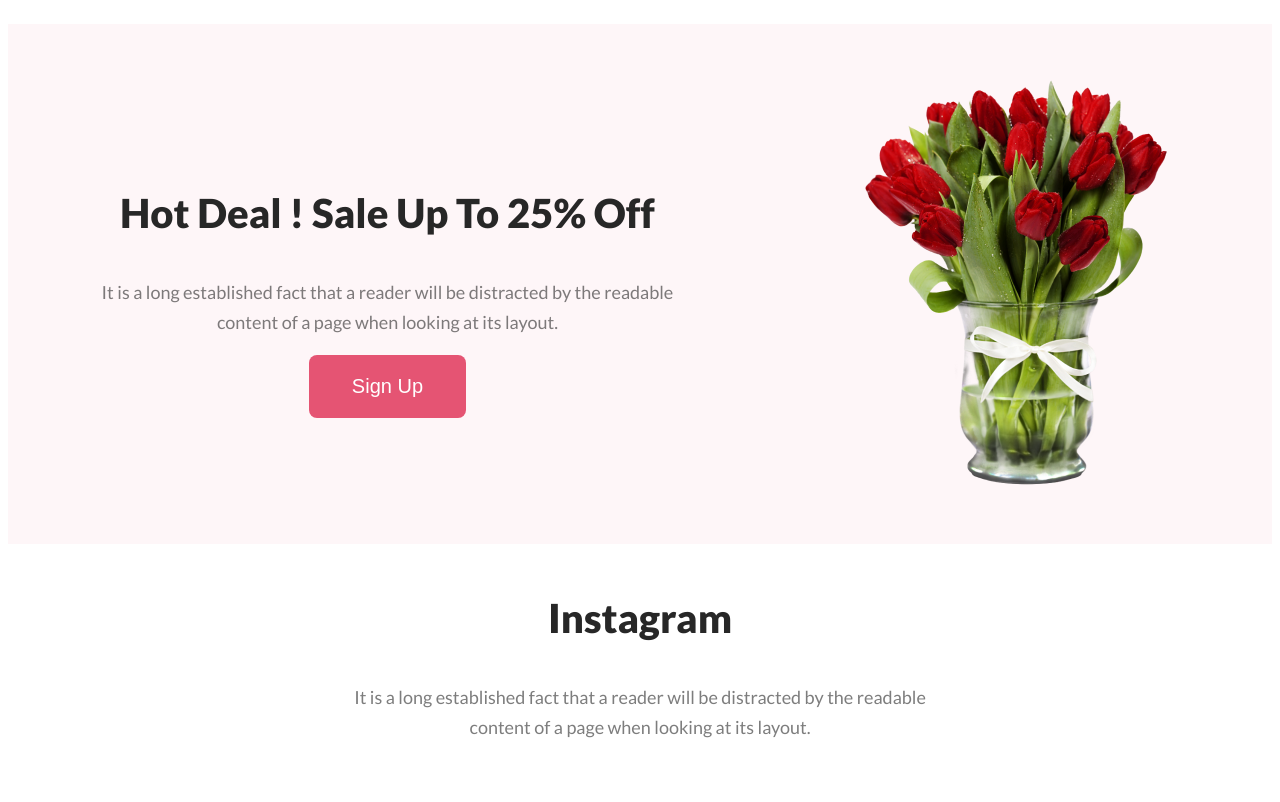
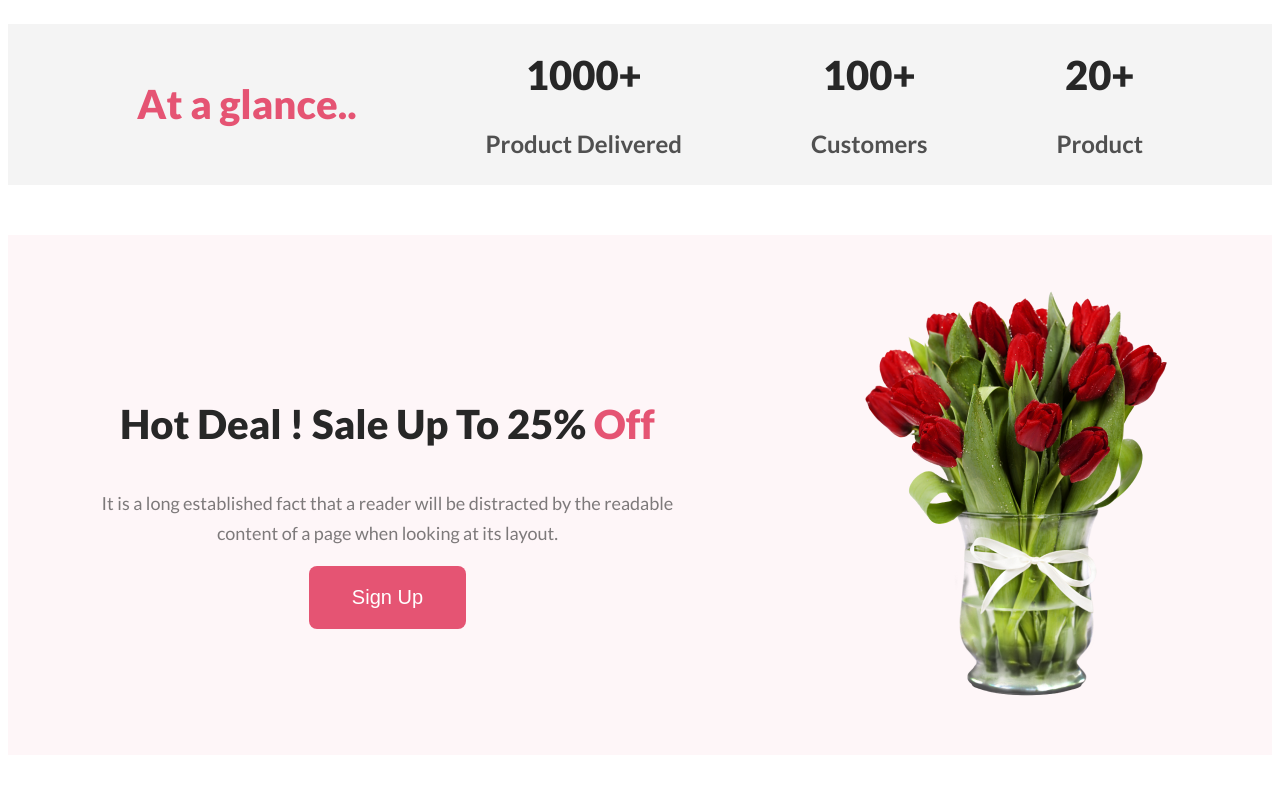
Before and after one commit to yusaislam48/Flower_Shop_Assignment, a plain HTML site: page index.html in a window 1280 px wide. Shown: the part 2032-2834 px from the top of the page. Drawn offline with Linux system fonts and the light colour scheme.

Commit message:
statics section added

```diff
--- a/index.html
+++ b/index.html
@@ -54,15 +54,33 @@
             </div>
         </div>
 
+        <div class="statics">
+            <div class="statics-content">
+                <h1 class="statics-title">At a glance..</h1>
+                <div class="counter">
+                    <h1 class="counter-header">1000+</h1>
+                    <p class="counter-paragraph">Product Delivered</p>
+                </div>
+                <div class="counter">
+                    <h1 class="counter-header">100+</h1>
+                    <p class="counter-paragraph">Customers</p>
+                </div>
+                <div class="counter">
+                    <h1 class="counter-header">20+</h1>
+                    <p class="counter-paragraph">Product</p>
+                </div>
+            </div>
+        </div>
+
         <div class="hot-deal">
 
             <div class="hot-deal-main">
                 <div class="hot-deal-section1">
-                    <h3 class="hot-deal-title">Hot Deal ! Sale Up To 25% Off</h3>
+                    <h3 class="hot-deal-title">Hot Deal ! Sale Up To 25% <span class="hot-deal-title-color">Off</span></h3>
                     <p  class="hot-deal-description">It is a long established fact that a reader will be distracted by the readable <br> content of a page when looking at its layout.</p>
                     <button class="primary-button">Sign Up</button>
                 </div>
-                <img class="hot-deal-image" src="/Flower Asset/pngwing 8.png" alt="">
+                <img class="hot-deal-image" src="Flower Asset/pngwing 8.png" alt="">
             </div>
 
         </div>
--- a/style.css
+++ b/style.css
@@ -153,6 +153,9 @@ line-height: 30px;
     font-style: normal;
     font-weight: 800;
  }
+ .hot-deal-title-color{
+    color: #E55473;
+ }
  .deal-sec-subtitle{
     color: rgba(39, 39, 39, 0.60);
     text-align: center;
@@ -270,3 +273,46 @@ font-weight: 700;
 line-height: 35px;
 text-decoration-line: underline;
 }
+
+/* stactis section  */
+.stactis{
+    display: flex;
+    justify-content: space-evenly;
+    align-items: center;
+    padding-top: 50px;
+    padding-bottom: 50px;
+}
+.statics-content{
+    display: flex;
+    justify-content: space-evenly;
+    align-items: center;
+    background: rgba(39, 39, 39, 0.05);
+
+}
+.statics-title{
+    text-align: center;
+    font-family: Lato;
+    font-size: 40px;
+    font-style: normal;
+    font-weight: 800;
+    line-height: normal;
+    color: #E55473;
+}
+.counter-header{
+    color: #272727;
+    text-align: center;
+    font-family: Lato;
+    font-size: 40px;
+    font-style: normal;
+    font-weight: 800;
+    line-height: normal;
+}
+.counter-paragraph{
+    color: rgba(39, 39, 39, 0.80);
+    text-align: center;
+    font-family: Lato;
+    font-size: 24px;
+    font-style: normal;
+    font-weight: 600;
+    line-height: 35px;
+}
```
